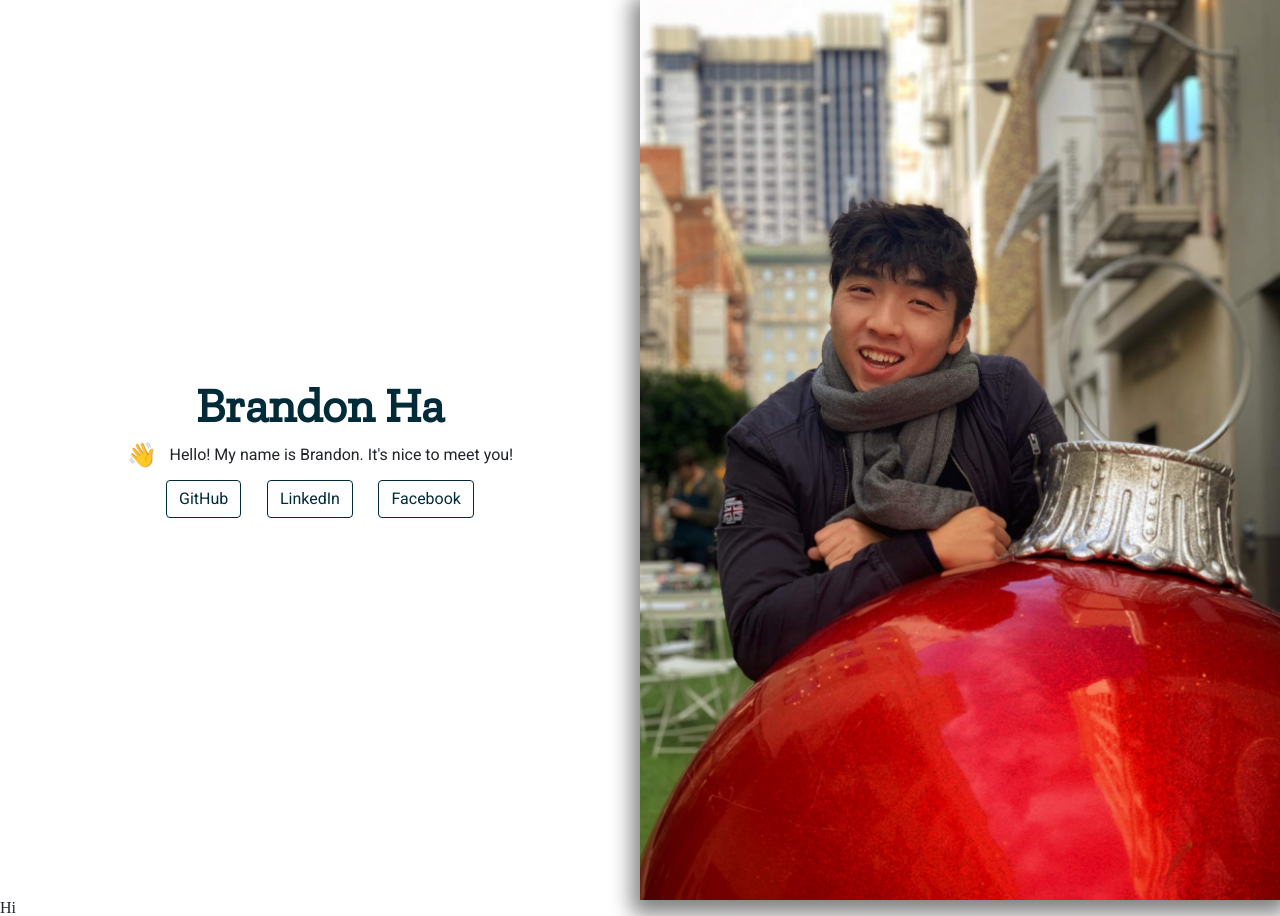
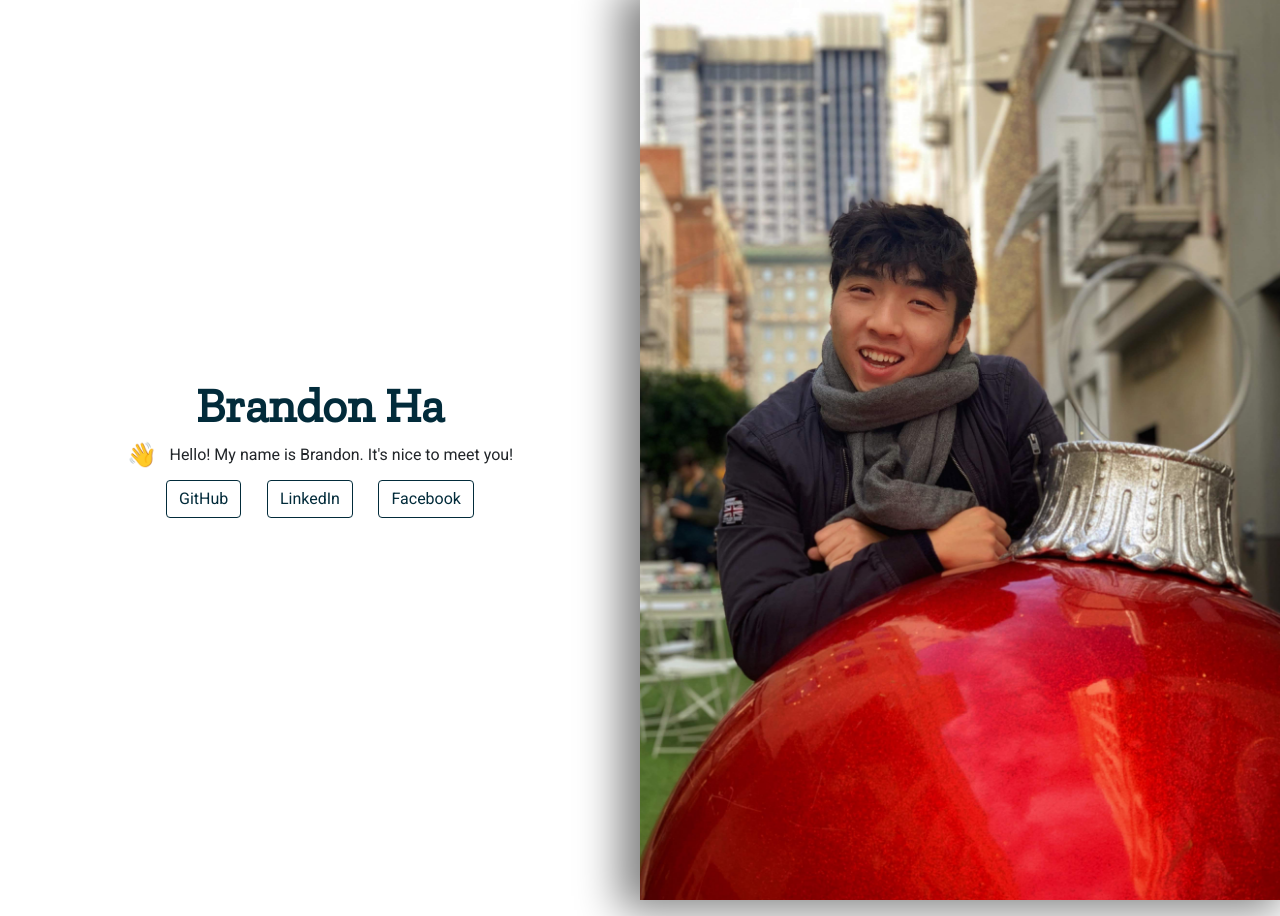
Before and after one commit to brandon-ha/brandon-ha.github.io, a Jekyll site: the page built from index.html, in a window 1280 px wide. Built offline with Jekyll 4.4.1, drawn with Linux system fonts in a browser that asks for light colours.

Commit message:
fixed scrolling

```diff
--- a/_sass/_home.scss
+++ b/_sass/_home.scss
@@ -102,7 +102,7 @@
         min-height:33vh;
         -ms-flex-order:1;
         order:1;
-        box-shadow: 0px 6px 20px 8px gray;
+        box-shadow: -10px 0px 40px 10px gray;
         background-size: cover;
         background-position: 40%;
         background-image: url($baseurl + "/assets/images/half-lg.jpg");
--- a/index.html
+++ b/index.html
@@ -4,4 +4,3 @@
 ---
 <!-- {% include navbar.html %} -->
 {% include home.html %}
-{% include about.html %}
```
